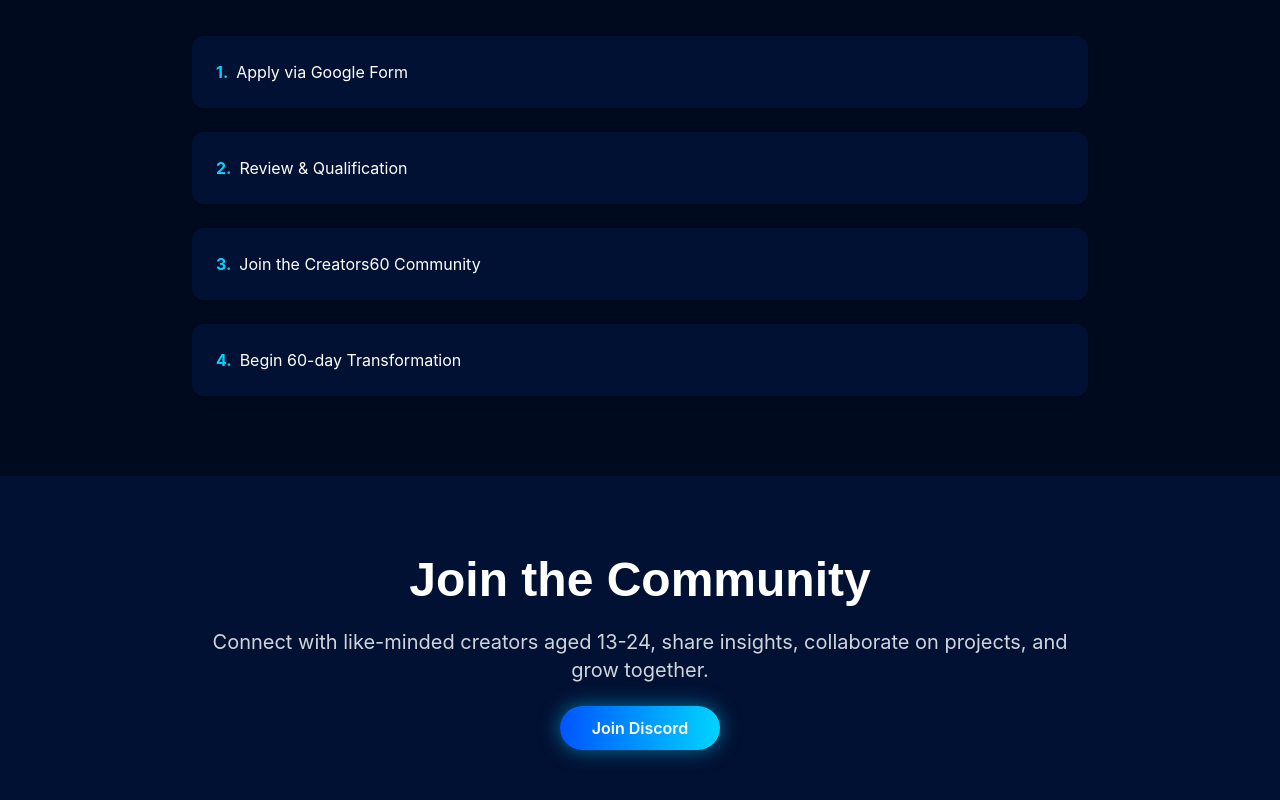
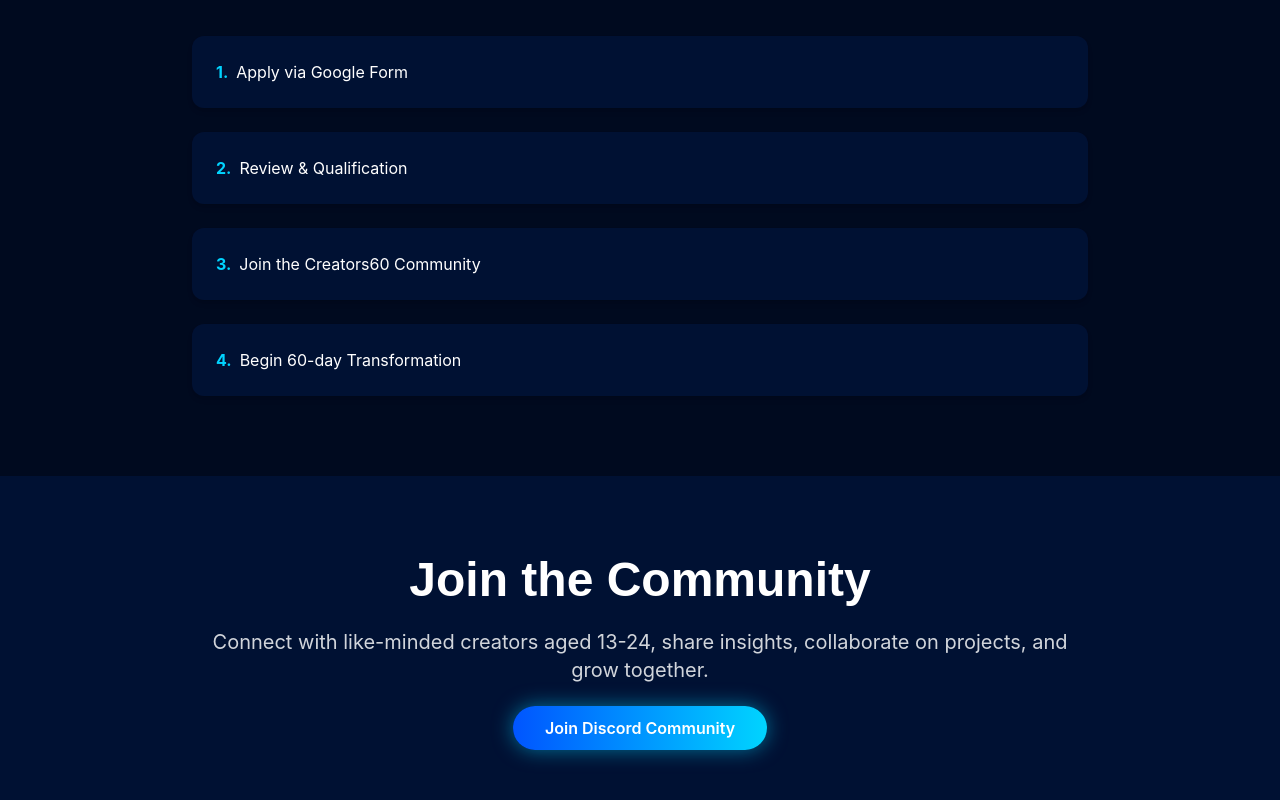
Before and after one commit to Solomough/Creators60, a React (Vite) app: page / in a window 1280 px wide. Shown: the part 1308-2108 px from the top of the page. Built offline with nearby package versions, Linux system fonts and the light colour scheme.

Commit message:
Update Community.jsx

```diff
--- a/src/components/Community.jsx
+++ b/src/components/Community.jsx
@@ -18,12 +18,12 @@ const Community = () => {
           Connect with like-minded creators aged 13-24, share insights, collaborate on projects, and grow together.
         </p>
         <a
-          href="https://discord.com/invite/YOURDISCORDLINK"
+          href="https://t.me/thearknetworkpublic"
           target="_blank"
           rel="noopener noreferrer"
           className="glow-button"
         >
-          Join Discord
+          Join Discord Community
         </a>
       </motion.div>
     </section>
```
